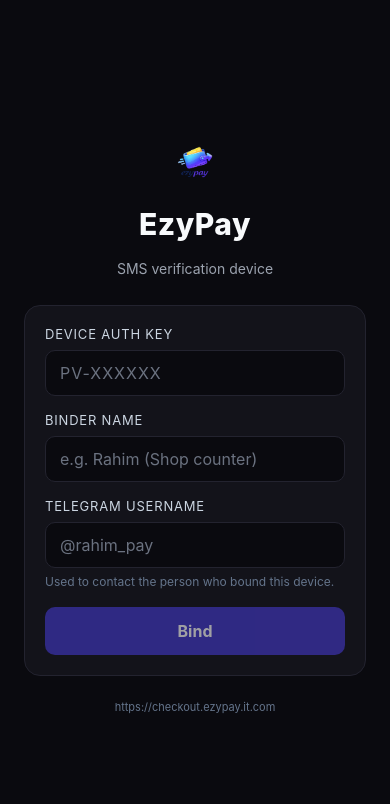
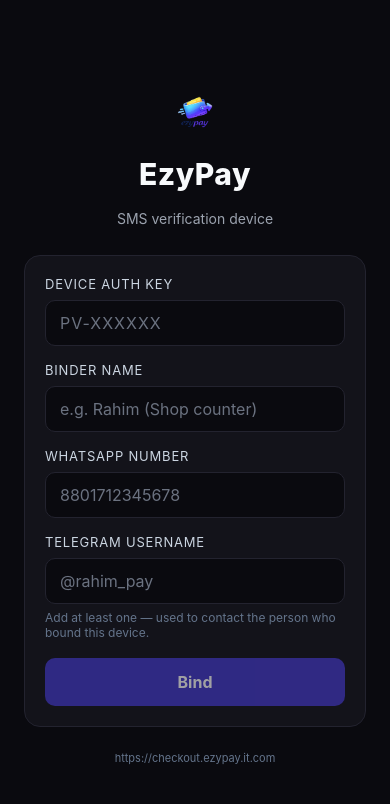
Before and after one commit to ArnabMishraSAR/ezypay-app, a React Native app: screen / in a window 390 px wide. Shown: the top 804 px of the page. Built offline with nearby package versions, Linux system fonts and the light colour scheme.

Commit message:
added whatsapp in app bind screen

```diff
--- a/src/screens/BindScreen.js
+++ b/src/screens/BindScreen.js
@@ -19,8 +19,7 @@
 import { colors } from '../lib/theme';
 import Logo from '../components/Logo';
 
-// Normalize a Telegram handle the same way the backend does, so we can
-// validate before sending and show a helpful error.
+// Normalize a Telegram handle the same way the backend does.
 function normalizeTelegram(raw) {
   return String(raw || '')
     .trim()
@@ -29,26 +28,48 @@
     .trim();
 }
 
+// Normalize a WhatsApp number to digits only (drop +, spaces, wa.me/ etc).
+function normalizeWhatsapp(raw) {
+  return String(raw || '')
+    .replace(/^https?:\/\/wa\.me\//i, '')
+    .replace(/[^\d]/g, '');
+}
+
 export default function BindScreen({ onBound }) {
   const [authKey, setAuthKey] = useState('');
   const [binderName, setBinderName] = useState('');
   const [telegram, setTelegram] = useState('');
+  const [whatsapp, setWhatsapp] = useState('');
   const [loading, setLoading] = useState(false);
   const [error, setError] = useState(null);
 
   const tgClean = normalizeTelegram(telegram);
+  const waClean = normalizeWhatsapp(whatsapp);
+
+  const tgValid = tgClean === '' || /^[a-zA-Z0-9_]{4,32}$/.test(tgClean);
+  const waValid = waClean === '' || (waClean.length >= 8 && waClean.length <= 15);
+  const hasContact = tgClean !== '' || waClean !== '';
+
   const canSubmit =
     authKey.trim().length > 0 &&
     binderName.trim().length >= 2 &&
-    /^[a-zA-Z0-9_]{4,32}$/.test(tgClean);
+    tgValid && waValid && hasContact;
 
   async function handleBind() {
     const key = authKey.trim();
     const name = binderName.trim();
     if (!key) { setError('Please paste your device auth key.'); return; }
     if (name.length < 2) { setError('Enter the binder name (min 2 characters).'); return; }
-    if (!/^[a-zA-Z0-9_]{4,32}$/.test(tgClean)) {
-      setError('Enter a valid Telegram username (4–32 letters, digits or _).');
+    if (!hasContact) {
+      setError('Add at least a WhatsApp number or Telegram username.');
+      return;
+    }
+    if (!tgValid) {
+      setError('Telegram username must be 4–32 letters, digits or _.');
+      return;
+    }
+    if (!waValid) {
+      setError('WhatsApp must be a valid international number (8–15 digits).');
       return;
     }
 
@@ -61,6 +82,7 @@
         device_id,
         binder_name: name,
         telegram: tgClean,
+        whatsapp: waClean,
         model: Platform.OS === 'android' ? Application.nativeApplicationVersion : undefined,
         manufacturer: Platform.OS,
         os_version: String(Platform.Version || ''),
@@ -127,6 +149,20 @@
               maxLength={60}
             />
 
+            <Text style={[styles.label, styles.labelGap]}>WhatsApp Number</Text>
+            <TextInput
+              style={styles.inputText}
+              placeholder="8801712345678"
+              placeholderTextColor="#6b7280"
+              keyboardType="phone-pad"
+              autoCorrect={false}
+              autoComplete="off"
+              value={whatsapp}
+              onChangeText={setWhatsapp}
+              editable={!loading}
+              maxLength={20}
+            />
+
             <Text style={[styles.label, styles.labelGap]}>Telegram Username</Text>
             <TextInput
               style={styles.inputText}
@@ -141,7 +177,7 @@
               maxLength={40}
             />
             <Text style={styles.hint}>
-              Used to contact the person who bound this device.
+              Add at least one — used to contact the person who bound this device.
             </Text>
 
             {error ? <Text style={styles.error}>{error}</Text> : null}
```
